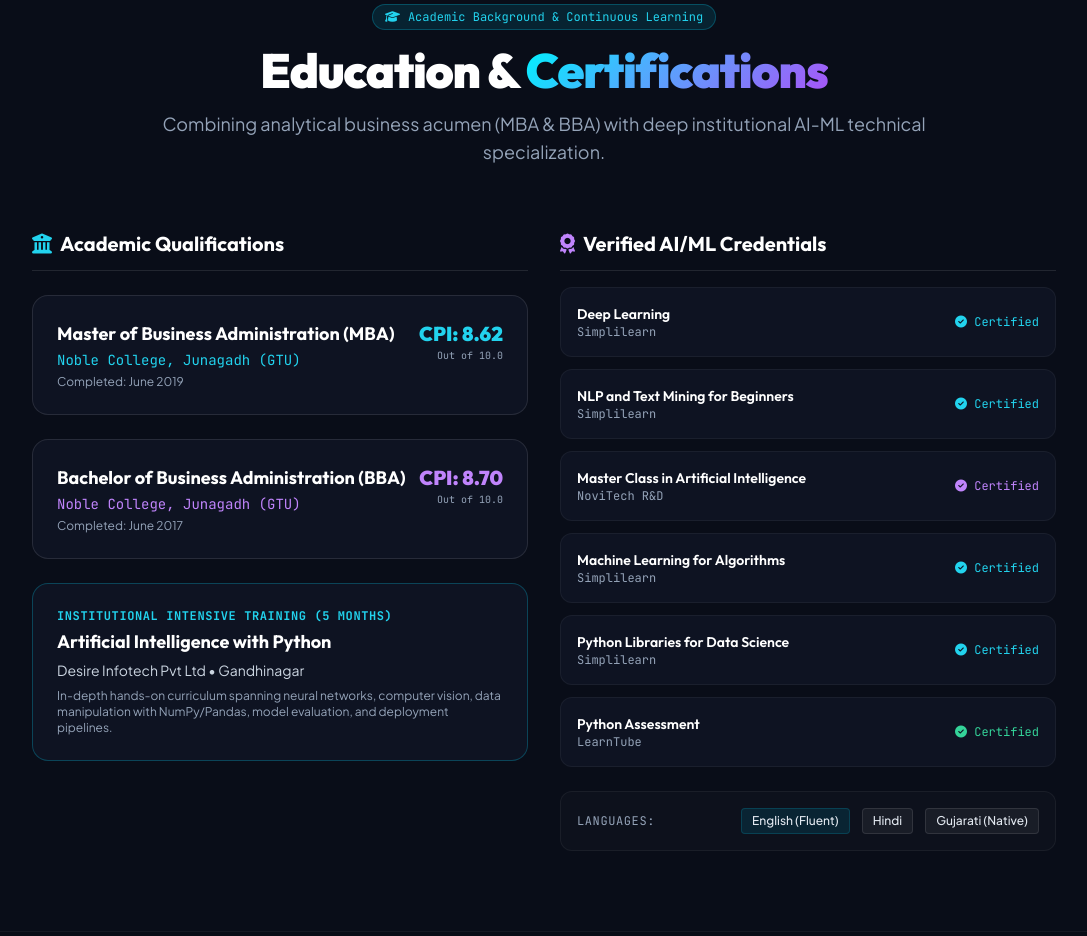
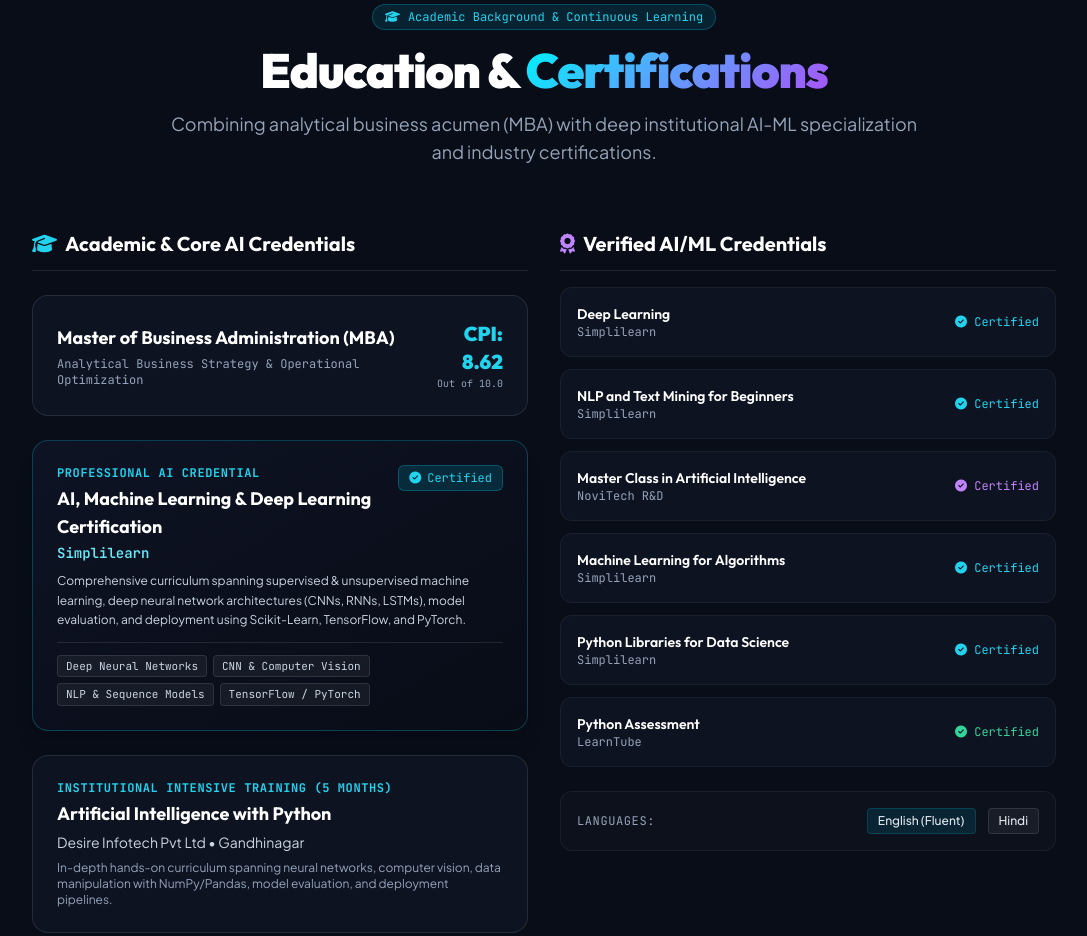
Before and after one commit to dhaval-solanki-das/portfolio, a plain HTML site: page index.html in a window 1280 px wide. Shown: the part 8901-9837 px from the top of the page, without its empty margins (96-1183 px from the left). Drawn offline with nearby package versions, Linux system fonts and the light colour scheme; animation ran at ten frames a second.

Commit message:
feat: add Simplilearn AI ML certification, clean MBA card, remove BBA and Gujarati

```diff
--- a/index.html
+++ b/index.html
@@ -1411,26 +1411,25 @@
             Education & <span class="gradient-text">Certifications</span>
           </h2>
           <p class="mt-4 text-slate-400 text-base sm:text-lg">
-            Combining analytical business acumen (MBA & BBA) with deep institutional AI-ML technical specialization.
+            Combining analytical business acumen (MBA) with deep institutional AI-ML specialization and industry certifications.
           </p>
         </div>
 
         <div class="grid grid-cols-1 lg:grid-cols-12 gap-8 max-w-5xl mx-auto">
 
-          <!-- Left: Academic Degrees -->
+          <!-- Left: Academic Degrees & Key Certifications -->
           <div class="lg:col-span-6 flex flex-col gap-6">
             <h3 class="text-xl font-bold font-outfit text-white flex items-center gap-2 border-b border-white/10 pb-3">
-              <i class="fa-solid fa-university text-cyan-400"></i>
-              <span>Academic Qualifications</span>
+              <i class="fa-solid fa-graduation-cap text-cyan-400"></i>
+              <span>Academic & Core AI Credentials</span>
             </h3>
 
             <!-- MBA -->
             <div class="p-6 rounded-2xl bg-[#0e1322] border border-white/10 hover:border-cyan-500/30 transition-all">
-              <div class="flex justify-between items-start">
+              <div class="flex justify-between items-center">
                 <div>
                   <h4 class="text-lg font-bold text-white font-outfit">Master of Business Administration (MBA)</h4>
-                  <div class="text-sm text-cyan-400 font-mono mt-0.5">Noble College, Junagadh (GTU)</div>
-                  <div class="text-xs text-slate-400 mt-1">Completed: June 2019</div>
+                  <div class="text-xs text-slate-400 mt-1 font-mono">Analytical Business Strategy & Operational Optimization</div>
                 </div>
                 <div class="text-right">
                   <div class="text-xl font-black font-outfit text-cyan-400">CPI: 8.62</div>
@@ -1439,23 +1438,33 @@
               </div>
             </div>
 
-            <!-- BBA -->
-            <div class="p-6 rounded-2xl bg-[#0e1322] border border-white/10 hover:border-purple-500/30 transition-all">
-              <div class="flex justify-between items-start">
-                <div>
-                  <h4 class="text-lg font-bold text-white font-outfit">Bachelor of Business Administration (BBA)</h4>
-                  <div class="text-sm text-purple-400 font-mono mt-0.5">Noble College, Junagadh (GTU)</div>
-                  <div class="text-xs text-slate-400 mt-1">Completed: June 2017</div>
-                </div>
-                <div class="text-right">
-                  <div class="text-xl font-black font-outfit text-purple-400">CPI: 8.70</div>
-                  <div class="text-[10px] text-slate-400 font-mono">Out of 10.0</div>
-                </div>
+            <!-- SimpliLearn AI ML & Deep Learning Certification -->
+            <div class="p-6 rounded-2xl bg-gradient-to-br from-[#0e1324] to-[#080c16] border border-cyan-500/30 hover:border-cyan-400/60 transition-all shadow-xl">
+              <div class="flex items-start justify-between mb-2">
+                <div>
+                  <div class="text-xs font-mono text-cyan-400 uppercase tracking-wider font-bold mb-1">
+                    Professional AI Credential
+                  </div>
+                  <h4 class="text-lg font-bold text-white font-outfit">AI, Machine Learning & Deep Learning Certification</h4>
+                  <div class="text-sm font-mono text-cyan-300 font-semibold mt-0.5">Simplilearn</div>
+                </div>
+                <span class="text-xs text-cyan-400 font-mono bg-cyan-950/80 border border-cyan-500/30 px-2.5 py-1 rounded-md flex items-center gap-1.5 shrink-0">
+                  <i class="fa-solid fa-circle-check"></i> Certified
+                </span>
+              </div>
+              <p class="text-xs text-slate-300 leading-relaxed mt-2 font-sans">
+                Comprehensive curriculum spanning supervised & unsupervised machine learning, deep neural network architectures (CNNs, RNNs, LSTMs), model evaluation, and deployment using Scikit-Learn, TensorFlow, and PyTorch.
+              </p>
+              <div class="flex flex-wrap gap-1.5 mt-3 pt-3 border-t border-white/10 font-mono text-[11px]">
+                <span class="px-2 py-0.5 rounded bg-white/5 border border-white/10 text-slate-300">Deep Neural Networks</span>
+                <span class="px-2 py-0.5 rounded bg-white/5 border border-white/10 text-slate-300">CNN & Computer Vision</span>
+                <span class="px-2 py-0.5 rounded bg-white/5 border border-white/10 text-slate-300">NLP & Sequence Models</span>
+                <span class="px-2 py-0.5 rounded bg-white/5 border border-white/10 text-slate-300">TensorFlow / PyTorch</span>
               </div>
             </div>
 
             <!-- Institutional Training -->
-            <div class="p-6 rounded-2xl bg-[#0e1322] border border-cyan-500/30">
+            <div class="p-6 rounded-2xl bg-[#0e1322] border border-white/10 hover:border-cyan-500/30 transition-all">
               <div class="text-xs font-mono text-cyan-400 uppercase tracking-wider font-bold mb-1">
                 Institutional Intensive Training (5 Months)
               </div>
@@ -1530,7 +1539,6 @@
               <div class="flex gap-2 sm:gap-3 text-xs font-medium text-slate-200">
                 <span class="bg-cyan-950/60 border border-cyan-500/20 px-2.5 py-1 rounded">English (Fluent)</span>
                 <span class="bg-white/5 border border-white/10 px-2.5 py-1 rounded">Hindi</span>
-                <span class="bg-white/5 border border-white/10 px-2.5 py-1 rounded">Gujarati (Native)</span>
               </div>
             </div>
 
```
